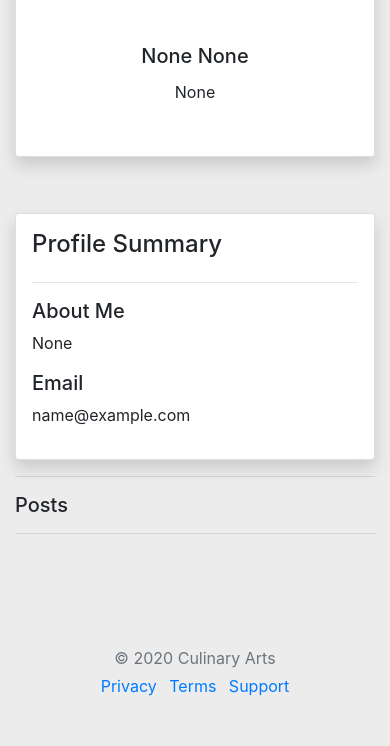
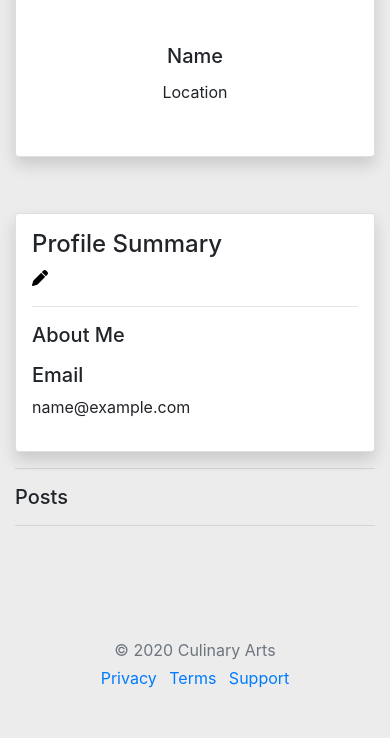
Before and after one commit to indresharma/culinary-app, a Django app: page /profile/1/ in a window 390 px wide. Shown: the part 438-1184 px from the top of the page. Run offline with Django 3.2, Linux system fonts and the light colour scheme; the visitor is signed in with stand-in values (Sample User, id 1); data comes from the database, SQL or seed files in the repository; data that the repository does not hold is empty; some libraries are stand-ins or nearby versions.

Commit message:
added update profile functionality

```diff
--- a/culinary/settings.py
+++ b/culinary/settings.py
@@ -130,4 +130,5 @@ CRISPY_TEMPLATE_PACK = 'bootstrap4'
 
 AUTH_USER_MODEL = 'user.UserModel'
 
-LOGIN_REDIRECT_URL = '/profile/'
+LOGIN_URL = '/login/'
+LOGIN_REDIRECT_URL = 'core:recipes'
--- a/culinary/urls.py
+++ b/culinary/urls.py
@@ -28,5 +28,6 @@ urlpatterns = [
     path('profile/<int:pk>/', user_views.ProfileView.as_view(), name='profile'),
     path('login/', auth_views.LoginView.as_view(template_name='user/login.html'), name='login'),
     path('logout/', auth_views.LogoutView.as_view(template_name='user/logout.html'), name='logout'),
+    path('update-profile/<int:pk>/', user_views.UpdateProfile.as_view(), name='update-profile'),
 
 ] + static(settings.MEDIA_URL, document_root=settings.MEDIA_ROOT)
--- a/user/models.py
+++ b/user/models.py
@@ -48,7 +48,7 @@ class Profile(models.Model):
     location = models.CharField(max_length=100, blank=True, null=True)
 
     def __str__(self):
-        return f'{self.first_name} {self.last_name}'
+        return self.user.email
 
 
     def get_image_url(self):
--- a/user/templates/user/profile.html
+++ b/user/templates/user/profile.html
@@ -13,10 +13,10 @@
                 </div>
 
                 <div class="card-body">
-                    <h5 class="card-title text-center">{{user.profile.first_name}} {{user.profile.last_name}}</h5>
-                    <p class="text-center">{{user.profile.location}}</p>
+                    <h5 class="card-title text-center">{{user.profile.first_name | default:""}}
+                        {{user.profile.last_name |default_if_none:"Name"}}</h5>
+                    <p class="text-center">{{user.profile.location | default_if_none:"Location"}}</p>
                 </div>
-
             </div>
 
         </div>
@@ -24,11 +24,22 @@
         <div class="col-md-8 order-md-2">
 
             <div class="card mt-3 shadow p-3 mb-3 bg-white rounded">
-                <h4>Profile Summary</h4>
+                <div class="row">
+                    <div class="col-md-11">
+                        <h4>Profile Summary</h4>
+                    </div>
+                    <div class="col-md-1">
+                        {% if user == request.user %}
+                        <a href="{% url 'update-profile' user.profile.id %}" style="color: black;"><i
+                                class="fas fa-pen"></i></a>
+                        {% endif %}
+                    </div>
+                </div>
+
                 <hr>
                 <div>
                     <h5>About Me</h5>
-                    <p>{{user.profile.about_me}}</p>
+                    <p>{{user.profile.about_me | default:""}}</p>
                 </div>
                 <div>
                     <h5>Email</h5>
--- a/user/views.py
+++ b/user/views.py
@@ -1,6 +1,6 @@
 from django.shortcuts import render, redirect, get_object_or_404
 from django.contrib.auth import get_user_model
-from django.views.generic import View, TemplateView, UpdateView
+from django.views.generic import CreateView, TemplateView, UpdateView, View
 from django.contrib.auth.forms import UserCreationForm
 from django.contrib.auth.mixins import LoginRequiredMixin
 
@@ -11,16 +11,21 @@ from core.views import OwnerOnlyMixin
 User = get_user_model()
 
 
-class Register(View):
-    form = RegisterForm()
-    def get(self, request, *args, **kwargs):
-        return render(request, 'user/register.html', {'form': self.form})
+class Register(CreateView):
+    model = User
+    form_class = RegisterForm
+    template_name = 'user/register.html'
+    success_url = '/login/'
 
-    def post(self, request, *args, **kwargs):
-        form = RegisterForm(self.request.POST or None)
-        if form.is_valid():
-            form.save()
-            return redirect('login')
+    # def get(self, request, *args, **kwargs):
+    #     form = RegisterForm()
+    #     return render(request, 'user/register.html', {'form': form})
+
+    # def post(self, request, *args, **kwargs):
+    #     form = RegisterForm(self.request.POST)
+    #     if form.is_valid():
+    #         form.save()
+    #         return redirect('login')
 
 
 class ProfileView(LoginRequiredMixin, View):
@@ -29,8 +34,7 @@ class ProfileView(LoginRequiredMixin, View):
         return render(request, 'user/profile.html', {'user': user})
 
 
-
 class UpdateProfile(LoginRequiredMixin, OwnerOnlyMixin, UpdateView):
     model = Profile
-    fields = ('fname', 'lname', 'image', 'about_me', 'location')
+    fields = ('first_name', 'last_name', 'image', 'about_me', 'location')
     success_url = 'profile'
```
Also changed, not shown: user/templates/user/profile_form.html (added, +25 -0 lines).
